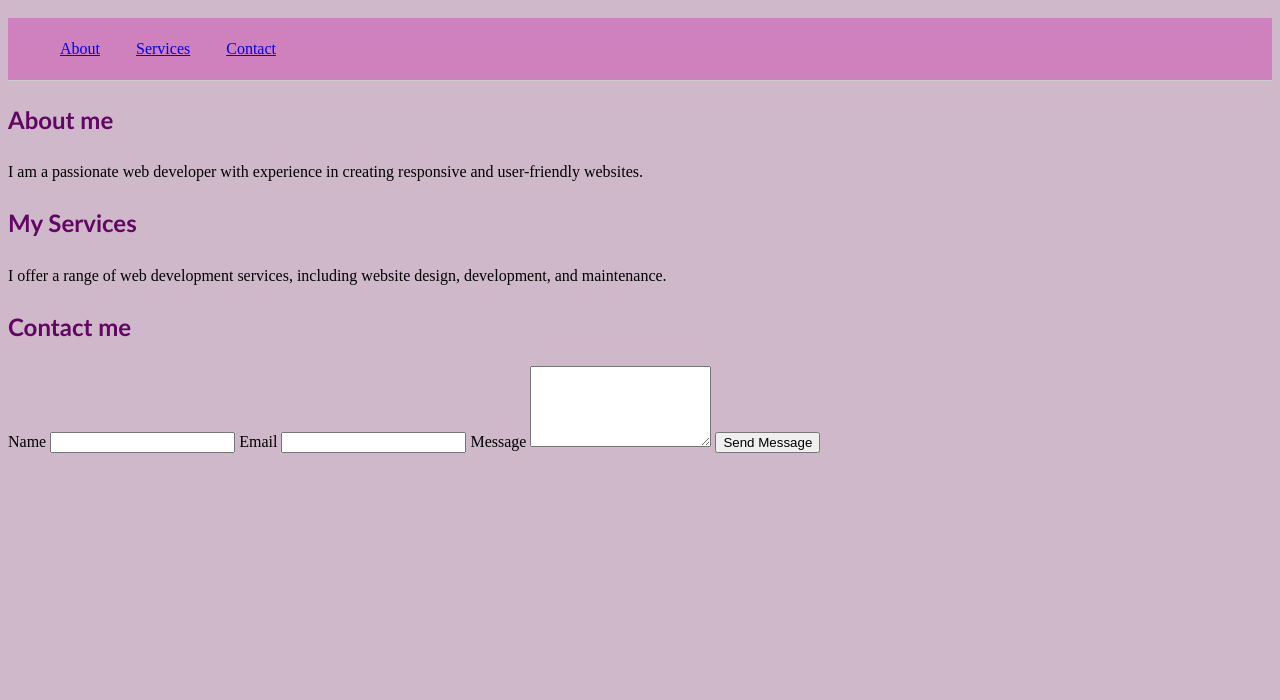
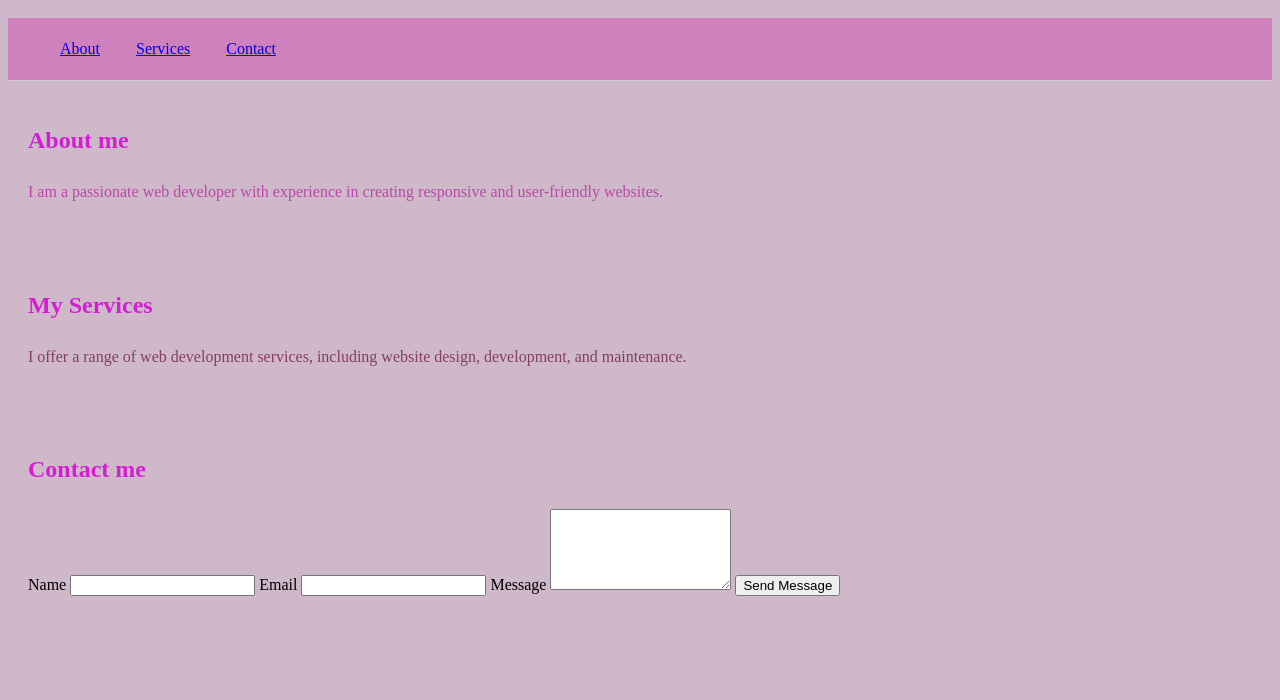
Before and after one commit to c20245689astodillo-lang/astodillo, a plain HTML site: page index.html in a window 1280 px wide. Shown: the part 100-800 px from the top of the page. Drawn offline with Linux system fonts and the light colour scheme.

Commit message:
second commit

```diff
--- a/index.html
+++ b/index.html
@@ -28,12 +28,12 @@
 <main>
     <section id="about">
         <h2>About me</h2>
-        <p>I am a passionate web developer with experience in creating responsive and user-friendly websites.</p>
+        <p class="about-me">I am a passionate web developer with experience in creating responsive and user-friendly websites.</p>
     </section>
 
     <section id="services">
         <h2>My Services</h2>
-        <p>I offer a range of web development services, including website design, development, and maintenance.</p>
+        <p class="my-services">I offer a range of web development services, including website design, development, and maintenance.</p>
     </section>
 
     <section id="contacts">
--- a/style.css
+++ b/style.css
@@ -8,11 +8,12 @@ h1 {
     letter-spacing: 1rem;
     padding: 12px;
     background-color: #af3a96;
+    text-align: center;
 }
 header {
     border-bottom: 1px solid #ccc;
     padding: 2px;
-    margin-bottom: 6px;
+    margin-bottom: 20px;
     background-color: #ce81bd;
 }
 nav ul{
@@ -24,7 +25,24 @@ nav li{
     display: inline-block;
     margin: 0 10px;
 }
+
+section {
+    padding: 20px;
+    margin-bottom: 25px;
+}
+
 h2 {
-    color: rgb(99, 6, 99);
-    font-family: 'Gill Sans','Gill Sans MT', 'Calibre', 'Trebuchet MS', sans-serif;
+    color: rgb(212, 30, 212);
+    margin-top: 0;
 }
+p {
+    color: rgb(146, 64, 146);
+}
+.about-me {
+    color: rgb(187, 72, 168);
+    font-size: 20;
+}
+.my-services {
+    color: rgb(133, 62, 101);
+    font-size: 20;
+}
```
